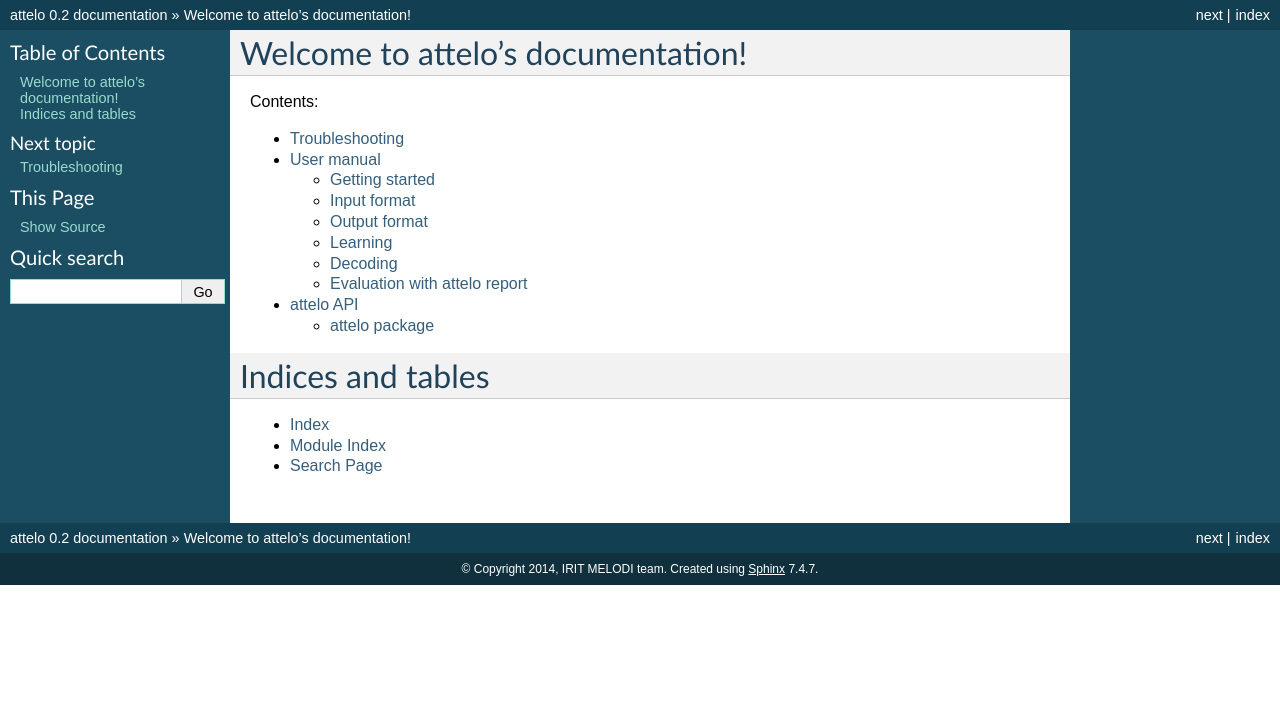
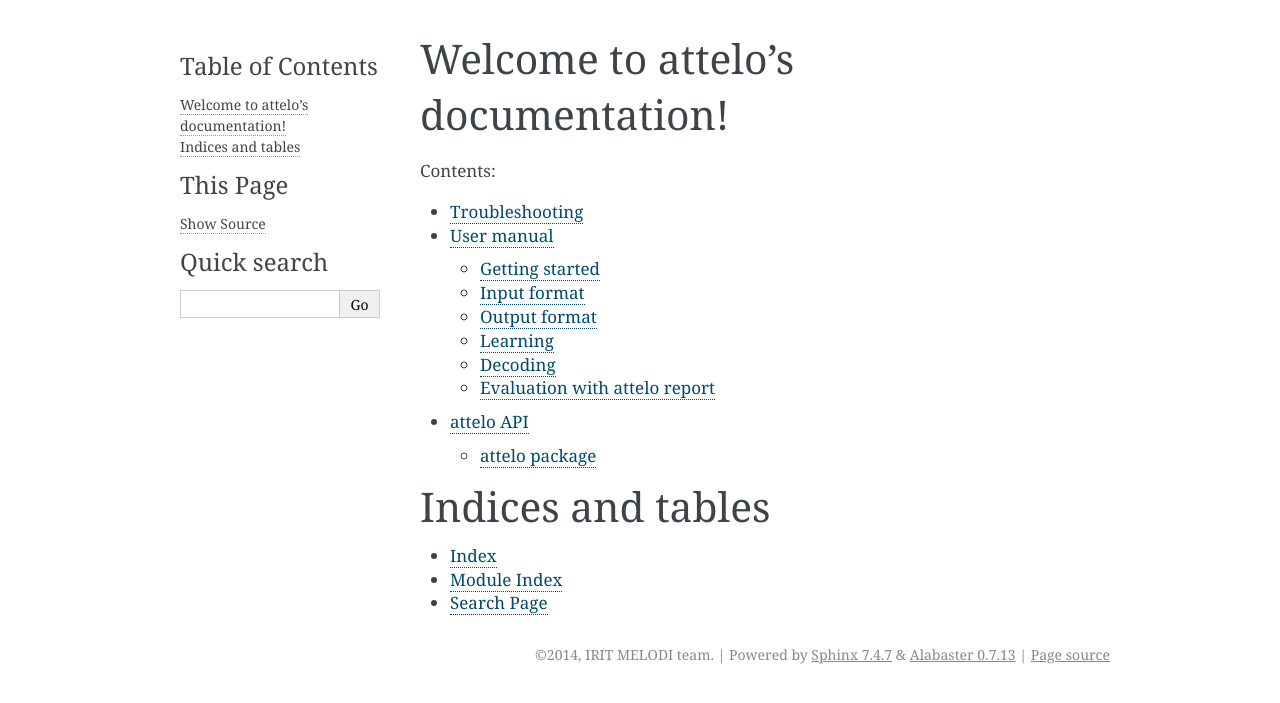
Before and after one commit to irit-melodi/attelo, a Sphinx documentation site: the page built from doc/index.rst, in a window 1280 px wide. Shown: the top 703 px of the page. Built offline with Sphinx 7.4.7, drawn with Linux system fonts in a browser that asks for light colours.

Commit message:
DOC don't specify a theme

```diff
--- a/doc/conf.py
+++ b/doc/conf.py
@@ -122,7 +122,7 @@ pygments_style = 'sphinx'
 
 # The theme to use for HTML and HTML Help pages.  See the documentation for
 # a list of builtin themes.
-html_theme = 'default'
+# html_theme = 'sphinx_rtd'
 
 # Theme options are theme-specific and customize the look and feel of a theme
 # further.  For a list of options available for each theme, see the
```
